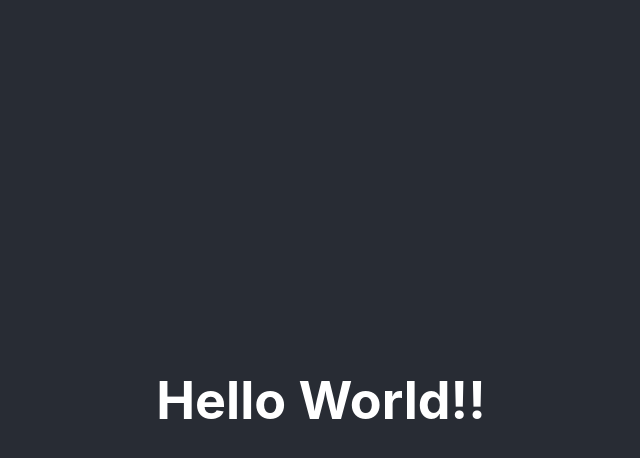
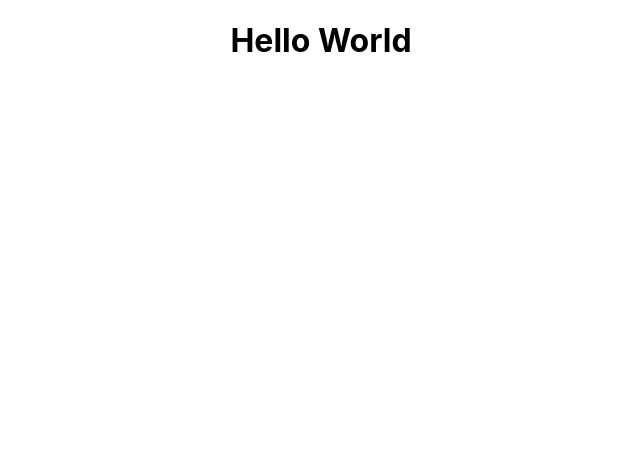
Before and after one commit to SwatiSonavane7/hello-world, a React (Create React App) app: page / in a window 1280 px wide. Shown: the top 458 px of the page, without its empty margins (319-959 px from the left). Built offline with nearby package versions, Linux system fonts and the light colour scheme.

Commit message:
blank page issue

```diff
--- a/src/App.js
+++ b/src/App.js
@@ -1,12 +1,10 @@
 import logo from "./logo.svg";
 import "./App.css";
-
+import HelloWorld from "./components/HelloWorld";
 function App() {
   return (
     <div className="App">
-      <header className="App-header">
-        <h1> Hello World!!</h1>
-      </header>
+      <HelloWorld />
     </div>
   );
 }
--- /dev/null
+++ b/src/components/HelloWorld.js
@@ -0,0 +1,11 @@
+import React from "react";
+
+function HelloWorld() {
+  return (
+    <div class="main_section">
+      <h1>Hello World</h1>
+    </div>
+  );
+}
+
+export default HelloWorld;
```
